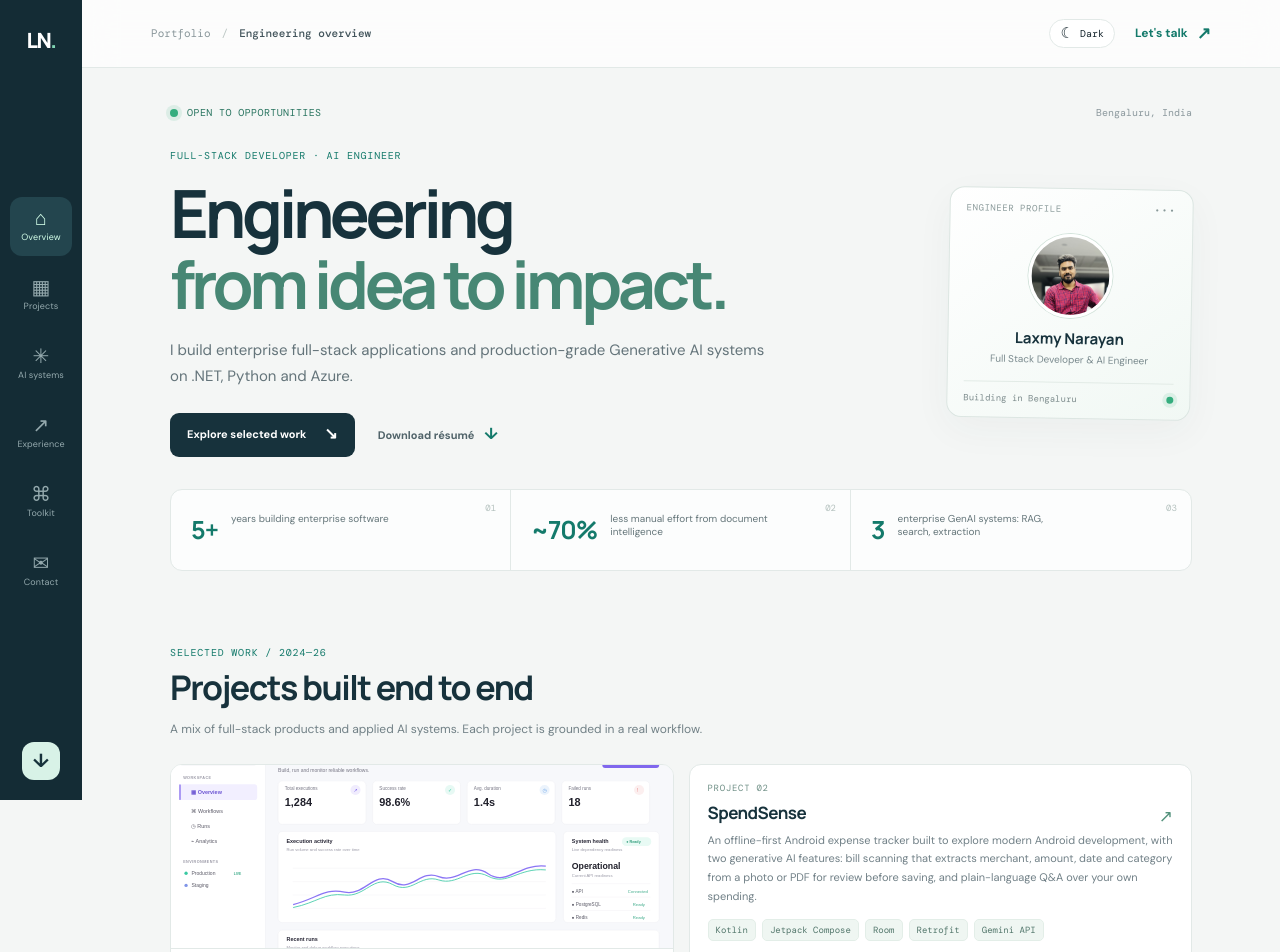
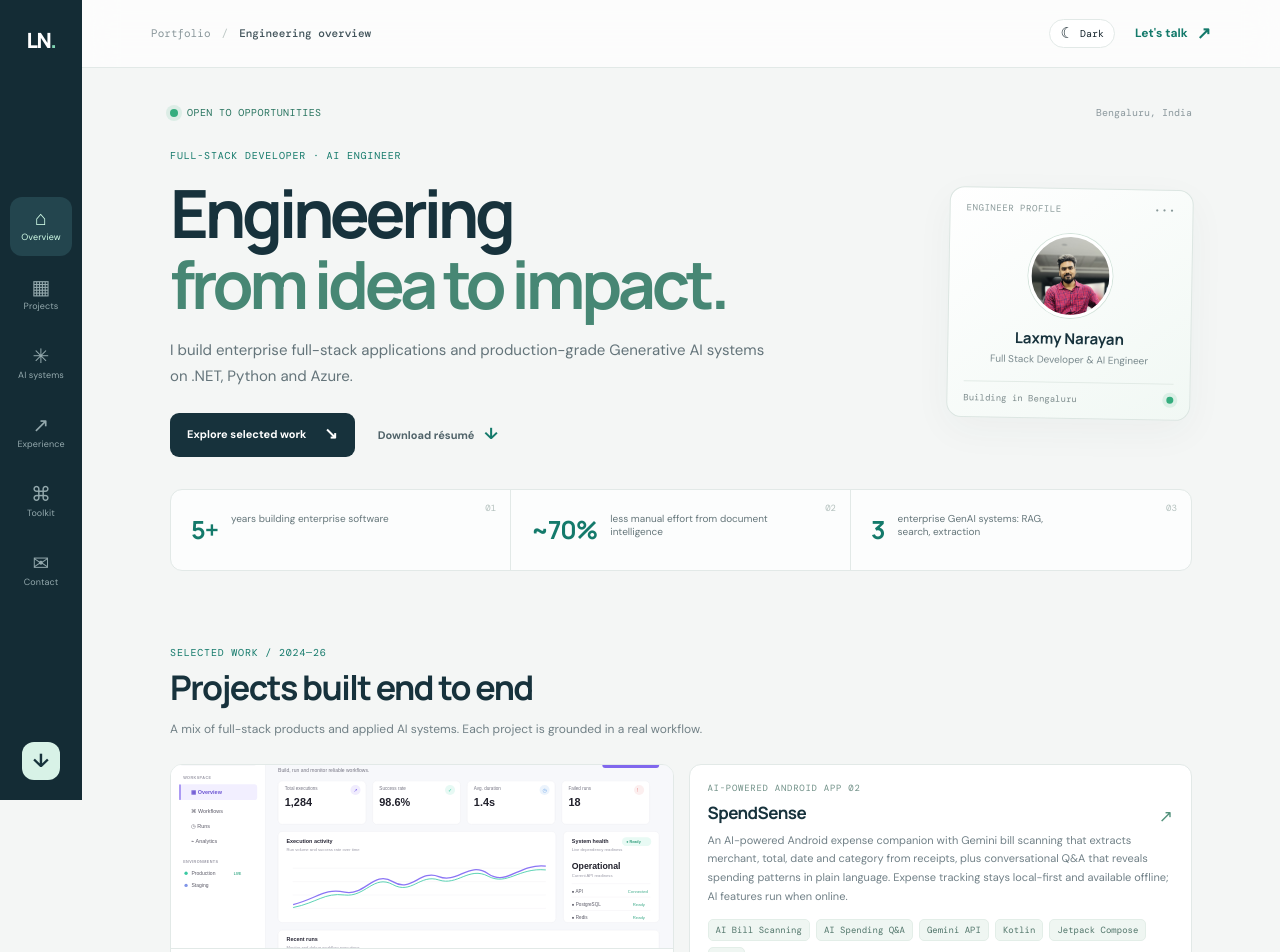
Before and after one commit to narine01/portfolio, a Next.js app: page / in a window 1280 px wide. Shown: the top 952 px of the page. Built offline with nearby package versions, Linux system fonts and the light colour scheme.

Commit message:
Highlight SpendSense AI features

```diff
--- a/app/page.js
+++ b/app/page.js
@@ -41,7 +41,7 @@ function ProjectCard({ project, index, label = "PROJECT" }) {
         </div>
       )}
       <div className="project-copy">
-        <span className="project-index">{label} {String(index + 1).padStart(2, "0")}</span>
+        <span className="project-index">{project.badge || label} {String(index + 1).padStart(2, "0")}</span>
         <div className="project-title-row">
           <h3>{project.title}</h3>
           <span className="arrow-mark" aria-hidden="true">↗</span>
--- a/data/content.js
+++ b/data/content.js
@@ -39,9 +39,10 @@ export const projects = [
   },
   {
     title: "SpendSense",
+    badge: "AI-POWERED ANDROID APP",
     description:
-      "An offline-first Android expense tracker built to explore modern Android development, with two generative AI features: bill scanning that extracts merchant, amount, date and category from a photo or PDF for review before saving, and plain-language Q&A over your own spending.",
-    tags: ["Kotlin", "Jetpack Compose", "Room", "Retrofit", "Gemini API"],
+      "An AI-powered Android expense companion with Gemini bill scanning that extracts merchant, total, date and category from receipts, plus conversational Q&A that reveals spending patterns in plain language. Expense tracking stays local-first and available offline; AI features run when online.",
+    tags: ["AI Bill Scanning", "AI Spending Q&A", "Gemini API", "Kotlin", "Jetpack Compose", "Room"],
     roadmapNote: "Next up: user authentication, so people can securely sign in and keep their expense data associated with their account.",
     repo: "https://github.com/narine01/SpendSense",
     download: "https://raw.githubusercontent.com/narine01/SpendSense/v1.0.0/releases/SpendSense-v1.0.0.apk",
```
